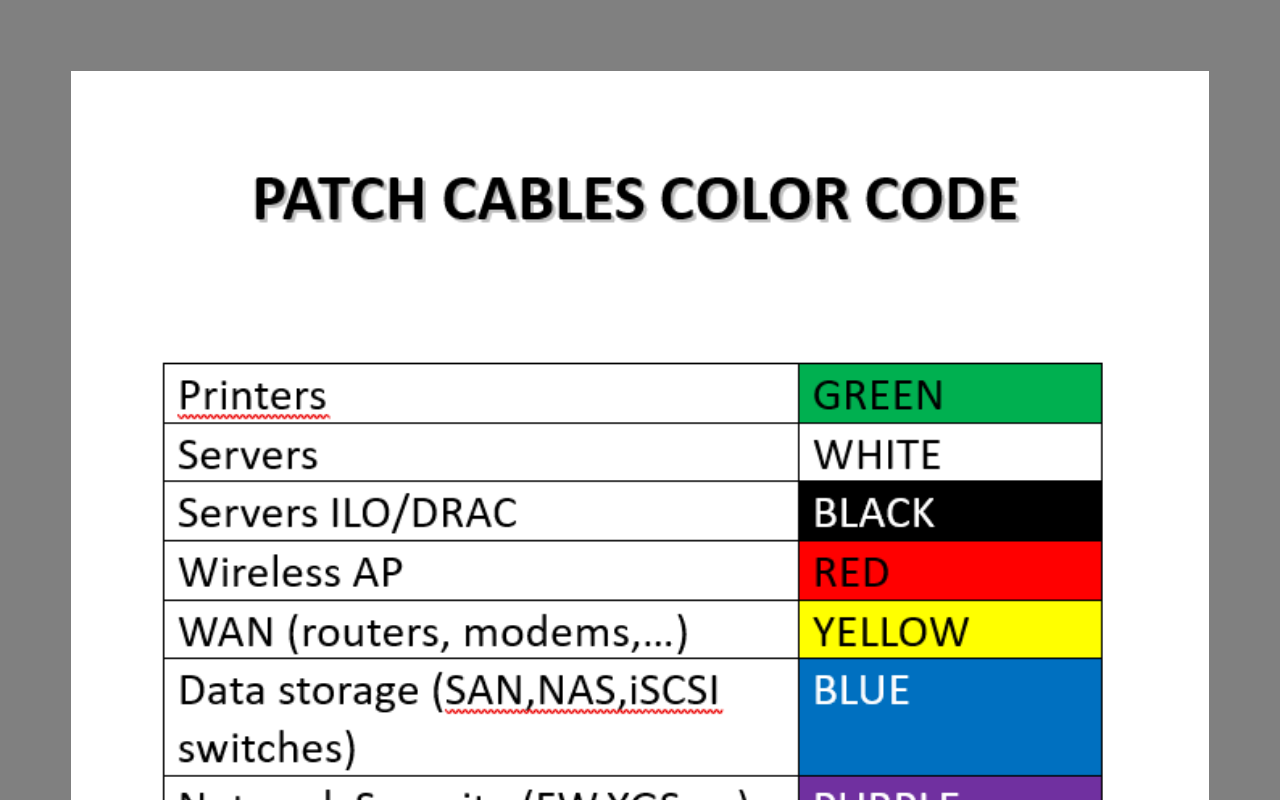
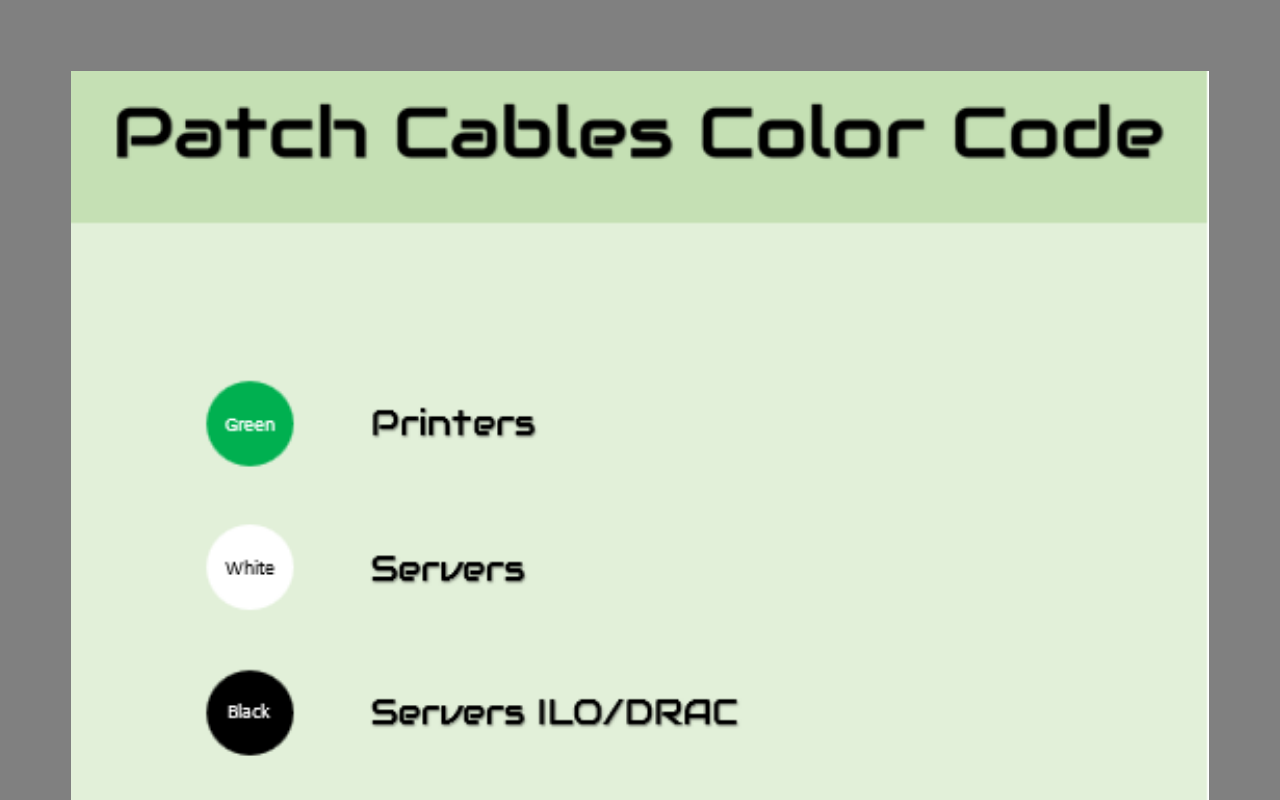
Before and after one commit to RomuloPy/PatchCablesColorCode, a plain HTML site: page index.html in a window 1280 px wide. Shown: the top 800 px of the page. Drawn offline with Linux system fonts and the light colour scheme.

Commit message:
Update index.html
new image

```diff
--- a/index.html
+++ b/index.html
@@ -8,6 +8,6 @@
     <link rel="stylesheet" href="color_code.css">
 </head>
 <body>
-    <img src="patch cables.png" alt="">
+    <img src="patch cables1.png" alt="">
 </body>
 </html>
```
